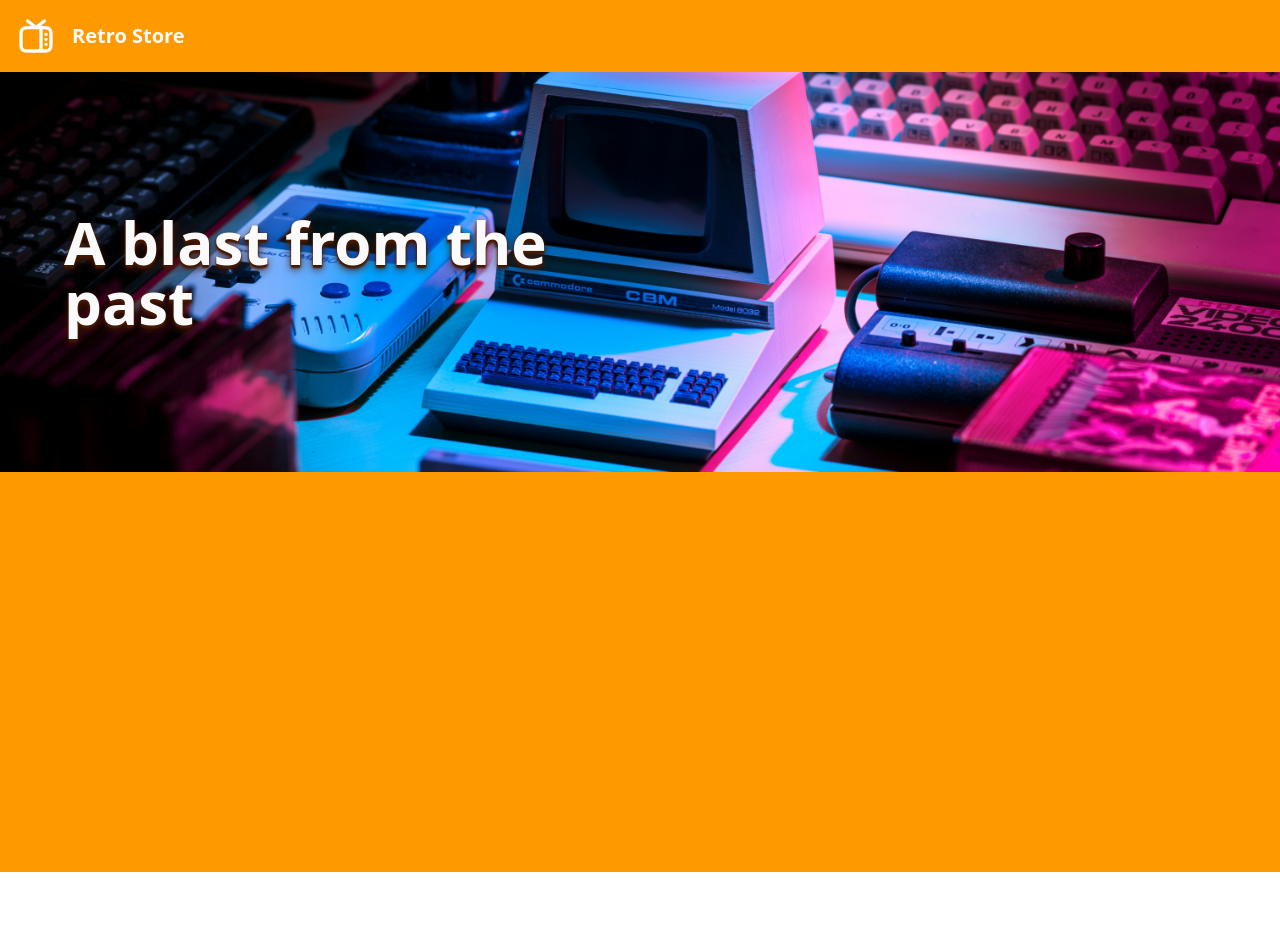
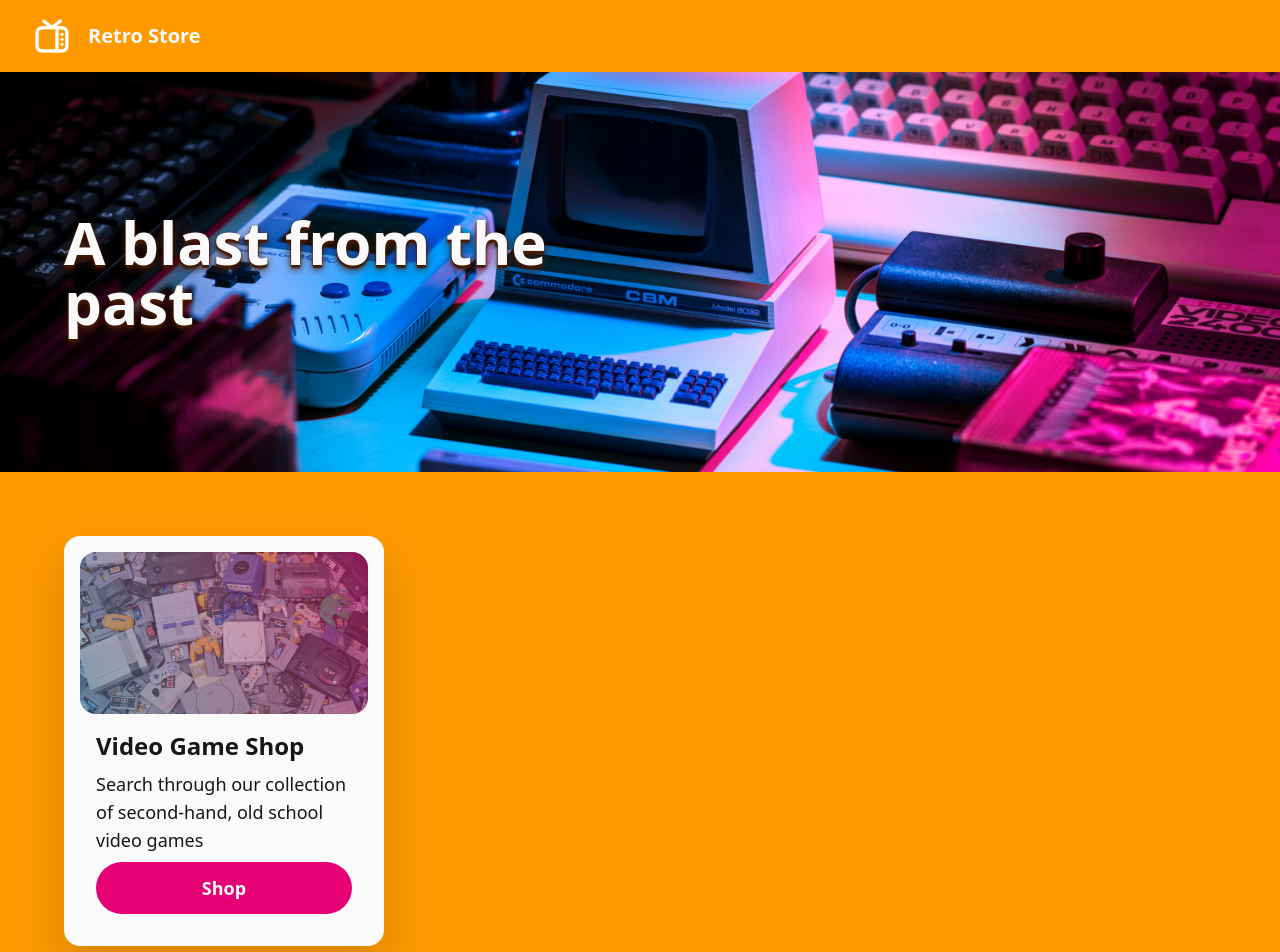
Before and after one commit to tarellmorris/retro-store, a Next.js app in the folder src/main/frontend/: page / in a window 1280 px wide. Shown: the top 952 px of the page. Before the commit the page ends 872 px from the top, so only its background shows below. Built offline with nearby package versions, Linux system fonts and the light colour scheme.

Commit message:
feat(frontend): card component with link

```diff
--- a/src/main/frontend/app/page.tsx
+++ b/src/main/frontend/app/page.tsx
@@ -1,7 +1,20 @@
-import { Cards } from "@/components/cards";
+import { CardsBlock } from "@/components/cards-block";
 import { Hero } from "@/components/hero";
 
 import retroSplash from "../public/retro-games-hero.jpg";
+import retroGames from "../public/retro-games.jpg";
+
+const cards = [
+  {
+    alt: "retro-games",
+    ctaText: "Shop",
+    ctaURL: "/retro-games",
+    description:
+      "Search through our collection of second-hand, old school video games",
+    headerText: "Video Game Shop",
+    image: retroGames,
+  },
+];
 
 export default async function Home() {
   return (
@@ -11,7 +24,7 @@ export default async function Home() {
         headerCopy="A blast from the past"
         image={retroSplash}
       />
-      <Cards />
+      <CardsBlock cards={cards} />
     </div>
   );
 }
--- /dev/null
+++ b/src/main/frontend/components/card.tsx
@@ -0,0 +1,35 @@
+import Image, { StaticImageData } from "next/image";
+
+import { CTAButton } from "@/components/cta-button";
+
+export interface CardProps {
+  alt: string;
+  ctaText: string;
+  ctaURL: string;
+  description: string;
+  headerText: string;
+  image: StaticImageData;
+}
+
+export const Card = ({
+  alt,
+  ctaText,
+  ctaURL,
+  description,
+  headerText,
+  image,
+}: CardProps) => {
+  return (
+    <div className="p-4 bg-zinc-50 min-h-100 h-auto w-80 rounded-2xl drop-shadow-2xl relative">
+      <div className="overflow-hidden rounded-2xl relative h-auto w-auto">
+        <Image alt={alt} layout="responsive" placeholder="blur" src={image} />
+        <div className="h-50 w-full bg-linear-65 from-cyan-700/50 to-pink-600/50 z-1 absolute top-0" />
+      </div>
+      <div className="flex flex-col p-4 gap-2">
+        {headerText && <h3 className="font-bold text-2xl">{headerText}</h3>}
+        {description && <p className="text-lg">{description}</p>}
+        <CTAButton ctaURL={ctaURL} text={ctaText} />
+      </div>
+    </div>
+  );
+};
--- /dev/null
+++ b/src/main/frontend/components/cards-block.tsx
@@ -0,0 +1,15 @@
+import { Card, CardProps } from "@/components/card";
+
+interface CardsBlockProps {
+  cards: CardProps[];
+}
+
+export const CardsBlock = ({ cards }: CardsBlockProps) => {
+  return (
+    <div className="flex flex-wrap w-full p-16">
+      {cards.map((card) => (
+        <Card key={`${card.headerText}-${card.alt}`} {...card} />
+      ))}
+    </div>
+  );
+};
--- a/src/main/frontend/components/cards.tsx
+++ /dev/null
@@ -1,3 +0,0 @@
-export const Cards = () => {
-  return <div className="w-full flex "></div>;
-};
--- /dev/null
+++ b/src/main/frontend/components/cta-button.tsx
@@ -0,0 +1,17 @@
+import Link from "next/dist/client/link";
+
+export interface CTAButtonProps {
+  ctaURL: string;
+  text: string;
+}
+
+export const CTAButton = ({ ctaURL, text }: CTAButtonProps) => {
+  return (
+    <Link
+      className="flex justify-center p-3 rounded-4xl bg-pink-600 hover:bg-pink-700 font-bold text-lg text-zinc-50 cursor-pointer"
+      href={ctaURL}
+    >
+      {text}
+    </Link>
+  );
+};
--- a/src/main/frontend/components/hero.tsx
+++ b/src/main/frontend/components/hero.tsx
@@ -9,7 +9,13 @@ interface HeroProps {
 export const Hero = ({ alt, headerCopy, image }: HeroProps) => {
   return (
     <div className="flex flex-col items-center justify-center w-full h-auto max-h-100 overflow-hidden relative">
-      <Image alt={alt} placeholder="blur" preload="true" src={image} />
+      <Image
+        alt={alt}
+        layout="responsive"
+        placeholder="blur"
+        preload="true"
+        src={image}
+      />
       {headerCopy && (
         <div className="flex flex-col  justify-center absolute z-2 font-sans text-zinc-50 w-full h-full p-16">
           <p className="text-6xl font-bold text-shadow-lg text-shadow-amber-950 text-wrap lg:max-w-1/2 max-w-10/12">
--- a/src/main/frontend/components/navbar.tsx
+++ b/src/main/frontend/components/navbar.tsx
@@ -2,7 +2,7 @@ import Image from "next/image";
 
 export const NavBar = () => {
   return (
-    <nav className="flex w-screen p-4 bg-amber-500 gap-4 items-center font-sans drop-shadow-sm">
+    <nav className="flex w-screen p-4 pl-8 pr-8 bg-amber-500 gap-4 items-center font-sans drop-shadow-sm">
       <Image alt="logo" height={40} src={"/tv.svg"} width={40} />
       <span className="text-xl font-bold text-zinc-50">Retro Store</span>
     </nav>
```
Also changed, not shown: src/main/frontend/public/retro-games.jpg (added).
